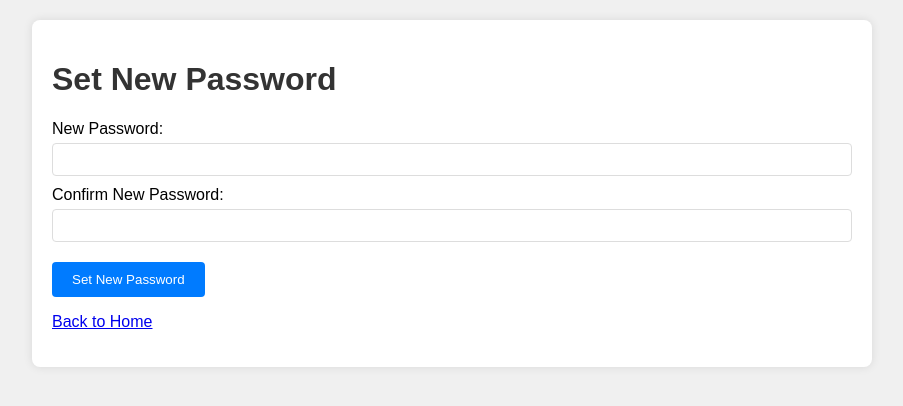
After one commit to markzakharyan/website, a Node server app: template views/reset_password_form.ejs in a window 1280 px wide. The commit adds this page. Shown: the top 406 px of the page, without its empty margins (188-1091 px from the left). Run offline with Node 20, Linux system fonts and the light colour scheme; the template is opened without the code that fills it, so the values that code supplies are empty; some libraries are stand-ins or nearby versions.

Commit message:
reset password functionality

```diff
--- a/app.js
+++ b/app.js
@@ -3,6 +3,8 @@ const bcrypt = require("bcrypt");
 const path = require("path");
 const { Pool } = require("pg");
 const session = require("express-session");
+const nodemailer = require("nodemailer");
+const crypto = require("crypto");
 
 const app = express();
 const port = process.env.PORT || 3000;
@@ -32,7 +34,6 @@ if (sessionSecretString) {
   }
 }
 
-
 var sess = {
   secret: sessionSecret || "your_secret_key",
   resave: false,
@@ -53,9 +54,17 @@ app.set("view engine", "ejs");
 app.set("views", path.join(__dirname, "views"));
 
 // Set up the database connection pool
-console.log("database running at " + (app.get("env") === "production" ? process.env.DATABASE_PRIVATE_URL : process.env.DATABASE_URL));
+console.log(
+  "database running at " +
+    (app.get("env") === "production"
+      ? process.env.DATABASE_PRIVATE_URL
+      : process.env.DATABASE_URL)
+);
 const pool = new Pool({
-  connectionString: app.get("env") === "production" ? process.env.DATABASE_PRIVATE_URL : process.env.DATABASE_URL,
+  connectionString:
+    app.get("env") === "production"
+      ? process.env.DATABASE_PRIVATE_URL
+      : process.env.DATABASE_URL,
   ssl:
     process.env.NODE_ENV === "production"
       ? { rejectUnauthorized: false }
@@ -127,18 +136,24 @@ app.get("/", async (req, res) => {
       req.session.userId,
     ]);
     const user = result.rows[0];
+
+    // Check for success message
+    const successMessage = req.session.successMessage;
+    // Clear the message from the session
+    delete req.session.successMessage;
+
     if (user) {
       if (user.isadmin) {
-        res.render("index_loggedin_admin", { user: user });
+        res.render("index_loggedin_admin", { user: user, success: successMessage });
       } else {
-        res.render("index_loggedin", { user: user });
+        res.render("index_loggedin", { user: user, success: successMessage });
       }
     } else {
       req.session.destroy((err) => {
         if (err) {
           console.error("Error destroying session:", err);
         }
-        res.render("index");
+        res.render("index", { success: successMessage });
       });
     }
   } catch (err) {
@@ -344,6 +359,135 @@ app.post("/logout", (req, res) => {
   });
 });
 
+// Serve reset password page
+app.get("/reset-password", (req, res) => {
+  res.render("reset_password");
+});
+
+// Handle reset password request
+app.post("/reset-password", async (req, res) => {
+  const { email } = req.body;
+
+  try {
+    const result = await pool.query("SELECT * FROM users WHERE email = $1", [
+      email,
+    ]);
+    if (result.rows.length === 0) {
+      return res.render("reset_password", {
+        error: "No account found with that email address.",
+      });
+    }
+
+    const user = result.rows[0];
+    const resetToken = crypto.randomBytes(20).toString("hex");
+    const resetTokenExpiry = Date.now() + 3600000; // 1 hour from now
+
+    await pool.query(
+      "UPDATE users SET reset_token = $1, reset_token_expiry = $2 WHERE id = $3",
+      [resetToken, resetTokenExpiry, user.id]
+    );
+
+    // Send reset password email
+    const transporter = nodemailer.createTransport({
+      host: "smtp.zoho.com",
+      port: 465,
+      secure: true,
+      auth: {
+        user: process.env.EMAIL_USER,
+        pass: process.env.EMAIL_PASS,
+      },
+    });
+
+    const resetUrl = `http://${req.headers.host}/reset/${resetToken}`;
+    await transporter.sendMail({
+      from: process.env.EMAIL_USER,
+      to: user.email,
+      subject: "Password Reset",
+      html: `
+        <p>You requested a password reset.</p>
+        <p>Click this <a href="${resetUrl}">link</a> to set a new password.</p>
+      `,
+    });
+
+    res.render("reset_password", {
+      success: "A password reset link has been sent to your email.",
+    });
+  } catch (error) {
+    console.error("Error in reset password process:", error);
+    res.render("reset_password", {
+      error: "An error occurred. Please try again later.",
+    });
+  }
+});
+
+// Serve reset password form
+app.get("/reset/:token", async (req, res) => {
+  const { token } = req.params;
+
+  try {
+    const result = await pool.query(
+      "SELECT * FROM users WHERE reset_token = $1 AND reset_token_expiry > $2",
+      [token, Date.now()]
+    );
+
+    if (result.rows.length === 0) {
+      return res.render("reset_password", {
+        error: "Invalid or expired reset token.",
+      });
+    }
+
+    res.render("reset_password_form", { token });
+  } catch (error) {
+    console.error("Error checking reset token:", error);
+    res.render("reset_password", {
+      error: "An error occurred. Please try again later.",
+    });
+  }
+});
+
+// Handle password reset
+app.post("/reset/:token", async (req, res) => {
+  const { token } = req.params;
+  const { password, confirm_password } = req.body;
+
+  if (password !== confirm_password) {
+    return res.render("reset_password_form", {
+      token,
+      error: "Passwords do not match.",
+    });
+  }
+
+  try {
+    const result = await pool.query(
+      "SELECT * FROM users WHERE reset_token = $1 AND reset_token_expiry > $2",
+      [token, Date.now()]
+    );
+
+    if (result.rows.length === 0) {
+      return res.render("reset_password", {
+        error: "Invalid or expired reset token.",
+      });
+    }
+
+    const user = result.rows[0];
+    const hashedPassword = await bcrypt.hash(password, 10);
+
+    await pool.query(
+      "UPDATE users SET password = $1, reset_token = NULL, reset_token_expiry = NULL WHERE id = $2",
+      [hashedPassword, user.id]
+    );
+
+    req.session.successMessage = "Your password has been reset successfully. You can now log in with your new password.";
+    res.redirect('/');
+
+  } catch (error) {
+    console.error("Error resetting password:", error);
+    res.render("reset_password", {
+      error: "An error occurred. Please try again later.",
+    });
+  }
+});
+
 // GET /birthdays - Get all users who have opted in to share their birthday
 app.get("/get_birthdays", async (req, res) => {
   try {
--- a/package.json
+++ b/package.json
@@ -16,6 +16,7 @@
     "express": "^4.19.2",
     "express-session": "^1.18.0",
     "jsonwebtoken": "^9.0.2",
+    "nodemailer": "^6.9.14",
     "pg": "^8.12.0",
     "sqlite3": "^5.1.7"
   },
--- /dev/null
+++ b/views/reset_password_form.ejs
@@ -0,0 +1,131 @@
+<!DOCTYPE html>
+<html lang="en">
+
+<head>
+    <meta charset="UTF-8">
+    <meta name="viewport" content="width=device-width, initial-scale=1.0">
+    <title>Set New Password - Mark Zakharyan</title>
+    <style>
+        body {
+            font-family: Arial, sans-serif;
+            margin: 0;
+            padding: 0;
+            background-color: #f0f0f0;
+        }
+
+        .container {
+            max-width: 800px;
+            margin: 0 auto;
+            padding: 20px;
+            background-color: white;
+            box-shadow: 0 0 10px rgba(0,0,0,0.1);
+            border-radius: 8px;
+            margin-top: 20px;
+        }
+
+        h1 {
+            color: #333;
+        }
+
+        form {
+            margin-top: 20px;
+        }
+
+        label {
+            display: block;
+            margin-top: 10px;
+        }
+
+        input[type="password"] {
+            width: 100%;
+            padding: 8px;
+            margin-top: 5px;
+            border: 1px solid #ddd;
+            border-radius: 4px;
+            box-sizing: border-box;
+        }
+
+        button {
+            padding: 10px 20px;
+            margin-top: 20px;
+            background-color: #007bff;
+            color: white;
+            border: none;
+            border-radius: 4px;
+            cursor: pointer;
+        }
+
+        button:hover {
+            background-color: #0056b3;
+        }
+
+        .error {
+            color: #d32f2f;
+            margin-top: 10px;
+        }
+
+        @media screen and (max-width: 600px) {
+            .container {
+                padding: 10px;
+            }
+        }
+
+        .password-mismatch {
+            border-color: #d32f2f;
+        }
+    </style>
+</head>
+
+<body>
+    <div class="container">
+        <h1>Set New Password</h1>
+        <form action="/reset/<%= token %>" method="POST">
+            <% if (typeof error !== 'undefined') { %>
+                <p class="error"><%= error %></p>
+            <% } %>
+
+            <p id="passwordMatchError" class="error" style="display: none;">Passwords do not match.</p>
+
+
+            <label for="password">New Password:</label>
+            <input type="password" id="password" name="password" required>
+
+            <label for="confirm_password">Confirm New Password:</label>
+            <input type="password" id="confirm_password" name="confirm_password" required>
+
+            <button type="submit">Set New Password</button>
+        </form>
+        <p><a href="/">Back to Home</a></p>
+    </div>
+    <script>
+      const form = document.getElementById('resetPasswordForm');
+      const password = document.getElementById('password');
+      const confirmPassword = document.getElementById('confirm_password');
+      const passwordMatchError = document.getElementById('passwordMatchError');
+
+      function validatePasswords() {
+          if (password.value !== confirmPassword.value) {
+              password.classList.add('password-mismatch');
+              confirmPassword.classList.add('password-mismatch');
+              passwordMatchError.style.display = 'block';
+              return false;
+          } else {
+              password.classList.remove('password-mismatch');
+              confirmPassword.classList.remove('password-mismatch');
+              passwordMatchError.style.display = 'none';
+              return true;
+          }
+      }
+
+      password.addEventListener('input', validatePasswords);
+      confirmPassword.addEventListener('input', validatePasswords);
+
+      form.addEventListener('submit', function(e) {
+          if (!validatePasswords()) {
+              e.preventDefault();
+          }
+      });
+  </script>
+</body>
+
+</html>
```
Also changed, not shown: views/index.ejs (+17 -2 lines), views/register.ejs (+38 -1 lines), views/reset_password.ejs (added, +97 -0 lines), 1 other file.
